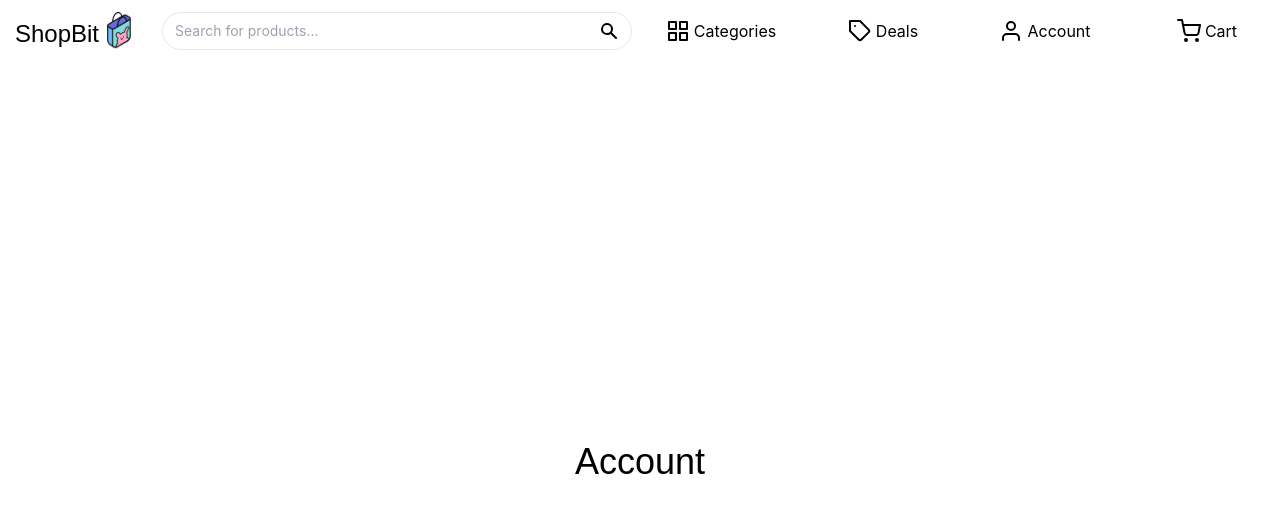
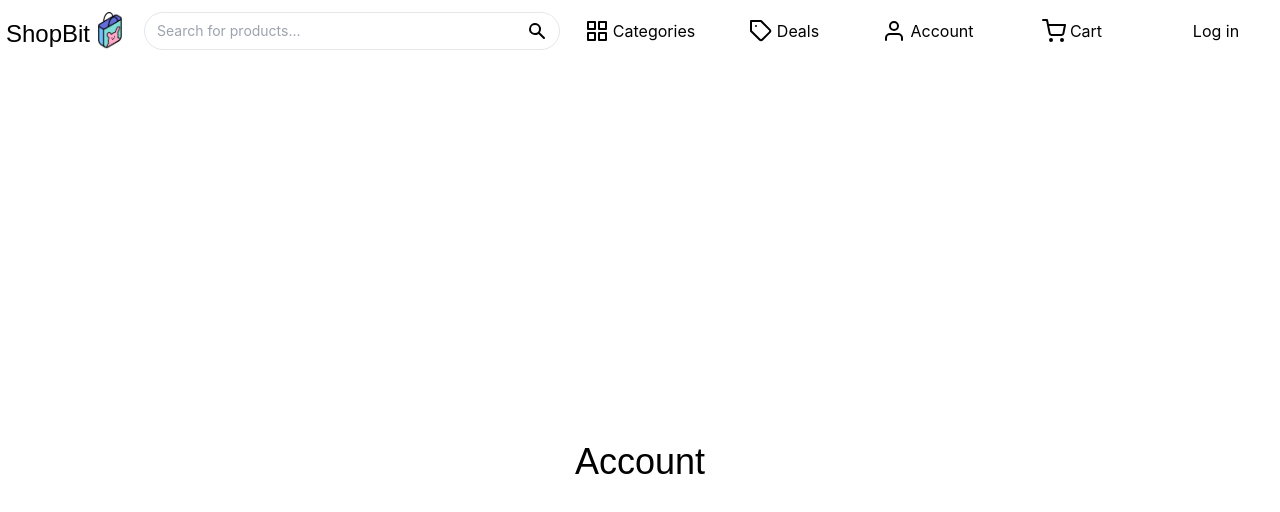
Before and after one commit to rogseo/shopbit, a Next.js app in the folder shopbit/: page /account in a window 1280 px wide. Shown: the top 512 px of the page. Built offline with nearby package versions, Linux system fonts and the light colour scheme.

Commit message:
added blank log in and sign up page

```diff
--- a/shopbit/components/common/Navbar.tsx
+++ b/shopbit/components/common/Navbar.tsx
@@ -6,7 +6,7 @@ import { User, ShoppingCart, Grid, Tag } from 'react-feather';
 const Navbar = () => {
     return (
         <div className='container navbar bg-base-100 mx-auto'>
-            <ul className='grid grid-cols-8 gap-4 my-3 place-content-between place-items-center'>
+            <ul className='grid grid-cols-9 gap-4 my-3 place-content-between place-items-center'>
                 <li className='self-center items-center'>
                     <Link href='/' className='flex flex-row'>
                         <h1 className='text-2xl self-end'>ShopBit</h1>
@@ -47,6 +47,11 @@ const Navbar = () => {
                         Cart
                     </Link>
                 </li>
+                <li className='self-center'>
+                    <Link className='flex flex-row' href='/login'>
+                        Log in
+                    </Link>
+                </li>
             </ul>
         </div>
     );
--- /dev/null
+++ b/shopbit/src/pages/login.tsx
@@ -0,0 +1,17 @@
+import React from "react";
+import { MyPage } from "../../components/common/types";
+const LoginPage: MyPage = () => {
+  return  <>
+
+  <div className="container">
+    <div className="grid place-content-center min-h-screen">
+      <div className="flex flex-col items-center gap-4">
+        <h1 className="text-4xl my-8">
+          Login
+        </h1>
+      </div>
+    </div>
+  </div></>;
+};
+export default LoginPage;
+LoginPage.Layout = "Main"
--- /dev/null
+++ b/shopbit/src/pages/signup.tsx
@@ -0,0 +1,17 @@
+import React from "react";
+import { MyPage } from "../../components/common/types";
+const SignupPage: MyPage = () => {
+  return  <>
+
+  <div className="container">
+    <div className="grid place-content-center min-h-screen">
+      <div className="flex flex-col items-center gap-4">
+        <h1 className="text-4xl my-8">
+          Signup
+        </h1>
+      </div>
+    </div>
+  </div></>;
+};
+export default SignupPage;
+SignupPage.Layout = "Main"
```
